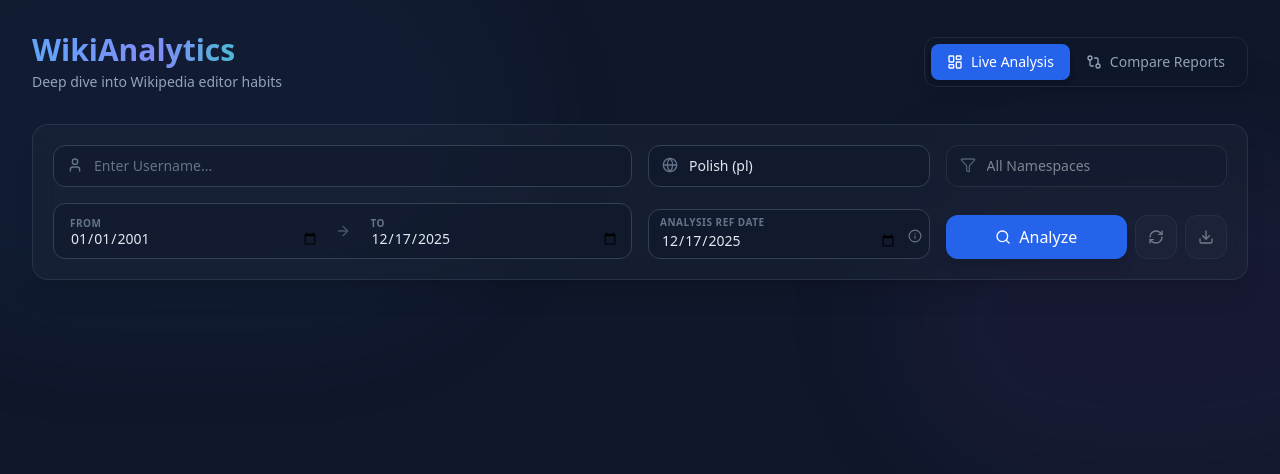
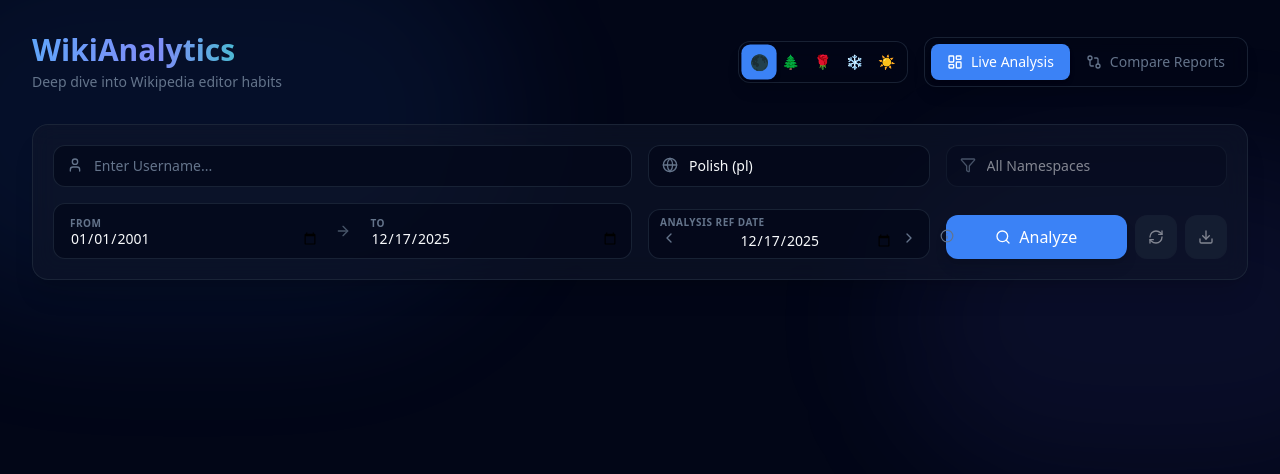
Before and after one commit to pufacz/wikianalytics, a React (Vite) app: page / in a window 1280 px wide. Shown: the top 474 px of the page. Built offline with nearby package versions, Linux system fonts and the light colour scheme.

Commit message:
feat: change date

```diff
--- a/App.tsx
+++ b/App.tsx
@@ -1,5 +1,5 @@
 import React, { useState, FormEvent, useMemo, useEffect } from 'react';
-import { Search, Globe, User, Clock, FileText, Calendar, AlertCircle, BarChart2, TrendingUp, Filter, Grid, List, RefreshCw, Info, CalendarDays, Download, LayoutDashboard, GitCompare, ArrowRight } from 'lucide-react';
+import { Search, Globe, User, Clock, FileText, Calendar, AlertCircle, BarChart2, TrendingUp, Filter, Grid, List, RefreshCw, Info, CalendarDays, Download, LayoutDashboard, GitCompare, ArrowRight, ChevronLeft, ChevronRight } from 'lucide-react';
 import { fetchWikiUser, fetchUserContributions, processStatistics } from './services/wikipedia';
 import { getNamespaceLabel, WikiContrib, WikiUser } from './types';
 import { NamespaceChart, HourlyActivityChart, WeeklyActivityChart, DayOfMonthChart, ActivityHeatmap, CurrentMonthDailyChart, WeekdayHourlyActivityChart } from './components/DashboardCharts';
@@ -21,10 +21,11 @@
 );
 
 export function App() {
-  const [activeTab, setActiveTab] = useState<'dashboard' | 'compare'>('dashboard');
-
   // Initialize state from URL
   const query = new URLSearchParams(window.location.search);
+
+  const [activeTab, setActiveTab] = useState<'dashboard' | 'compare'>('dashboard');
+  const [theme, setTheme] = useState(query.get('theme') || 'midnight');
 
   const [username, setUsername] = useState(query.get('user') || '');
   const [lang, setLang] = useState(query.get('lang') || 'pl');
@@ -144,6 +145,18 @@
     } finally {
       setLoading(false);
     }
+  };
+
+  const handlePrevDate = () => {
+    const d = new Date(analysisDate);
+    d.setDate(d.getDate() - 1);
+    setAnalysisDate(d.toISOString().split('T')[0]);
+  };
+
+  const handleNextDate = () => {
+    const d = new Date(analysisDate);
+    d.setDate(d.getDate() + 1);
+    setAnalysisDate(d.toISOString().split('T')[0]);
   };
 
   const handleSearch = (e: FormEvent) => {
@@ -446,11 +459,17 @@
   };
 
   return (
-    <div className="min-h-screen bg-[#0f172a] text-slate-200 selection:bg-blue-500/30 pb-20 font-sans">
+    <div className={`min-h-screen theme-${theme} bg-slate-900 text-slate-200 selection:bg-blue-500/30 pb-20 font-sans transition-colors duration-300`}>
       {/* Background ambient glow */}
       <div className="fixed inset-0 pointer-events-none overflow-hidden">
-        <div className="absolute -top-[10%] -left-[10%] w-[50%] h-[50%] bg-blue-500/5 rounded-full blur-3xl"></div>
-        <div className="absolute top-[20%] right-[-10%] w-[40%] h-[40%] bg-purple-500/5 rounded-full blur-3xl"></div>
+        <div
+          className="absolute -top-[10%] -left-[10%] w-[50%] h-[50%] rounded-full blur-3xl transition-colors duration-1000"
+          style={{ backgroundColor: 'var(--glow-primary)' }}
+        ></div>
+        <div
+          className="absolute top-[20%] right-[-10%] w-[40%] h-[40%] rounded-full blur-3xl transition-colors duration-1000"
+          style={{ backgroundColor: 'var(--glow-secondary)' }}
+        ></div>
       </div>
 
       <div className="max-w-7xl mx-auto p-4 md:p-8 relative z-10 space-y-6">
@@ -464,7 +483,28 @@
             <p className="text-slate-400 text-sm mt-1">Deep dive into Wikipedia editor habits</p>
           </div>
 
-          {/* Tab Switcher */}
+          {/* Theme & Tab Switcher */}
+          <div className="flex flex-col md:flex-row gap-4 items-end md:items-center">
+            {/* Theme Selector */}
+            <div className="flex bg-slate-900/50 backdrop-blur rounded-xl p-1 border border-slate-800 shadow-lg">
+              {[
+                { id: 'midnight', icon: '🌑', label: 'Midnight' },
+                { id: 'forest', icon: '🌲', label: 'Forest' },
+                { id: 'crimson', icon: '🌹', label: 'Crimson' },
+                { id: 'nord', icon: '❄️', label: 'Nord' },
+                { id: 'light', icon: '☀️', label: 'Light' }
+              ].map(t => (
+                <button
+                  key={t.id}
+                  onClick={() => setTheme(t.id)}
+                  title={t.label}
+                  className={`w-8 h-8 flex items-center justify-center rounded-lg transition-all ${theme === t.id ? 'bg-blue-600 text-white shadow-md scale-110' : 'text-slate-400 hover:text-slate-200 hover:bg-slate-800'}`}
+                >
+                  <span className="text-sm">{t.icon}</span>
+                </button>
+              ))}
+            </div>
+
             <div className="flex bg-slate-900/50 backdrop-blur rounded-xl p-1.5 border border-slate-800 shadow-lg">
               <button
                 onClick={() => setActiveTab('dashboard')}
@@ -486,6 +526,7 @@
                 <GitCompare className="w-4 h-4" />
                 Compare Reports
               </button>
+            </div>
           </div>
         </header>
 
@@ -581,15 +622,31 @@
                   </div>
 
                   {/* Reference Date */}
-                  <div className="md:col-span-3 relative">
-                    <span className="absolute left-3 top-1.5 text-[10px] text-slate-500 font-semibold uppercase tracking-wider">Analysis Ref Date</span>
+                  <div className="md:col-span-3 relative group">
+                    <span className="absolute left-3 top-1.5 text-[10px] text-slate-500 font-semibold uppercase tracking-wider z-10">Analysis Ref Date</span>
+                    <div className="flex items-center bg-slate-900/50 border border-slate-700 rounded-xl transition-all focus-within:ring-2 focus-within:ring-blue-500/50 focus-within:border-blue-500 overflow-hidden">
+                      <button
+                        type="button"
+                        onClick={handlePrevDate}
+                        className="pl-3 pr-1 py-1.5 text-slate-500 hover:text-blue-400 transition-colors mt-2"
+                      >
+                        <ChevronLeft className="w-4 h-4" />
+                      </button>
                       <input
                         type="date"
                         value={analysisDate}
                         onChange={(e) => setAnalysisDate(e.target.value)}
-                      className="w-full pl-3 pt-5 pb-1.5 pr-8 bg-slate-900/50 border border-slate-700 rounded-xl focus:ring-2 focus:ring-blue-500/50 focus:outline-none text-sm text-slate-200 transition-all"
+                        className="flex-grow pt-5 pb-1.5 px-1 bg-transparent border-none focus:ring-0 text-sm text-slate-200 transition-all text-center"
                       />
-                    <div className="absolute right-2 top-4">
+                      <button
+                        type="button"
+                        onClick={handleNextDate}
+                        className="pr-3 pl-1 py-1.5 text-slate-500 hover:text-blue-400 transition-colors mt-2"
+                      >
+                        <ChevronRight className="w-4 h-4" />
+                      </button>
+                    </div>
+                    <div className="absolute right-[-24px] top-4">
                       <InfoTooltip text="Simulation Date: Statistics and projections will be calculated as if today were this date." />
                     </div>
                   </div>
--- /dev/null
+++ b/index.css
@@ -0,0 +1,186 @@
+:root {
+    --bg-main: #0f172a;
+    --bg-card: rgba(30, 41, 59, 0.4);
+    --bg-input: rgba(15, 23, 42, 0.5);
+    --text-primary: #f1f5f9;
+    --text-secondary: #94a3b8;
+    --border-color: rgba(51, 65, 85, 0.5);
+    --accent-color: #3b82f6;
+    --accent-hover: #2563eb;
+    --glow-primary: rgba(59, 130, 246, 0.05);
+    --glow-secondary: rgba(168, 85, 247, 0.05);
+    --chart-grid: #334155;
+    --chart-tooltip-bg: #1e293b;
+    --chart-label: #94a3b8;
+}
+
+.theme-midnight {
+    --bg-main: #020617;
+    --bg-card: rgba(15, 23, 42, 0.6);
+    --bg-input: rgba(2, 6, 23, 0.6);
+    --text-primary: #f8fafc;
+    --text-secondary: #64748b;
+    --border-color: rgba(30, 41, 59, 0.8);
+    --accent-color: #3b82f6;
+    --accent-hover: #2563eb;
+    --glow-primary: rgba(59, 130, 246, 0.08);
+    --glow-secondary: rgba(99, 102, 241, 0.08);
+    --chart-grid: #1e293b;
+    --chart-tooltip-bg: #0f172a;
+    --chart-label: #475569;
+}
+
+.theme-forest {
+    --bg-main: #061e14;
+    --bg-card: rgba(6, 78, 59, 0.2);
+    --bg-input: rgba(6, 30, 20, 0.6);
+    --text-primary: #ecfdf5;
+    --text-secondary: #6ee7b7;
+    --border-color: rgba(5, 150, 105, 0.3);
+    --accent-color: #10b981;
+    --accent-hover: #059669;
+    --glow-primary: rgba(16, 185, 129, 0.08);
+    --glow-secondary: rgba(5, 150, 105, 0.08);
+    --chart-grid: rgba(5, 150, 105, 0.2);
+    --chart-tooltip-bg: #061e14;
+    --chart-label: #059669;
+}
+
+.theme-crimson {
+    --bg-main: #1c0a0a;
+    --bg-card: rgba(127, 29, 29, 0.15);
+    --bg-input: rgba(28, 10, 10, 0.6);
+    --text-primary: #fef2f2;
+    --text-secondary: #f87171;
+    --border-color: rgba(185, 28, 28, 0.3);
+    --accent-color: #ef4444;
+    --accent-hover: #dc2626;
+    --glow-primary: rgba(239, 68, 68, 0.08);
+    --glow-secondary: rgba(185, 28, 28, 0.08);
+    --chart-grid: rgba(185, 28, 28, 0.2);
+    --chart-tooltip-bg: #1c0a0a;
+    --chart-label: #b91c1c;
+}
+
+.theme-nord {
+    --bg-main: #2e3440;
+    --bg-card: rgba(59, 66, 82, 0.5);
+    --bg-input: rgba(46, 52, 64, 0.7);
+    --text-primary: #eceff4;
+    --text-secondary: #d8dee9;
+    --border-color: rgba(76, 86, 106, 0.6);
+    --accent-color: #88c0d0;
+    --accent-hover: #81a1c1;
+    --glow-primary: rgba(136, 192, 208, 0.08);
+    --glow-secondary: rgba(129, 161, 193, 0.08);
+    --chart-grid: #434c5e;
+    --chart-tooltip-bg: #3b4252;
+    --chart-label: #d8dee9;
+}
+
+.theme-light {
+    --bg-main: #f8fafc;
+    --bg-card: #ffffff;
+    --bg-input: #f1f5f9;
+    --text-primary: #0f172a;
+    --text-secondary: #475569;
+    --border-color: #e2e8f0;
+    --accent-color: #3b82f6;
+    --accent-hover: #2563eb;
+    --glow-primary: rgba(59, 130, 246, 0.04);
+    --glow-secondary: rgba(147, 197, 253, 0.04);
+    --chart-grid: #e2e8f0;
+    --chart-tooltip-bg: #ffffff;
+    --chart-label: #64748b;
+}
+
+body {
+    font-family: 'Inter', sans-serif;
+    background-color: var(--bg-main);
+    color: var(--text-primary);
+    transition: background-color 0.3s ease, color 0.3s ease;
+}
+
+/* Override Tailwind utilities to use variables */
+.bg-slate-900 {
+    background-color: var(--bg-main) !important;
+}
+
+.bg-slate-800\/40,
+.bg-slate-800\/50 {
+    background-color: var(--bg-card) !important;
+}
+
+.bg-slate-900\/50,
+.bg-slate-900\/60 {
+    background-color: var(--bg-input) !important;
+}
+
+.text-slate-200,
+.text-slate-300 {
+    color: var(--text-primary) !important;
+}
+
+.text-slate-400,
+.text-slate-500 {
+    color: var(--text-secondary) !important;
+}
+
+.border-slate-700\/50,
+.border-slate-700\/60,
+.border-slate-800,
+.border-slate-700,
+.border-slate-600 {
+    border-color: var(--border-color) !important;
+}
+
+.bg-blue-600 {
+    background-color: var(--accent-color) !important;
+}
+
+.hover\:bg-blue-700:hover {
+    background-color: var(--accent-hover) !important;
+}
+
+.from-slate-800 {
+    --tw-gradient-from: var(--bg-card) !important;
+}
+
+.to-slate-900 {
+    --tw-gradient-to: var(--bg-main) !important;
+}
+
+/* Custom scrollbar */
+::-webkit-scrollbar {
+    width: 8px;
+    height: 8px;
+}
+
+::-webkit-scrollbar-track {
+    background: var(--bg-main);
+}
+
+::-webkit-scrollbar-thumb {
+    background: var(--border-color);
+    border-radius: 4px;
+}
+
+::-webkit-scrollbar-thumb:hover {
+    background: var(--text-secondary);
+}
+
+.animate-fade-in {
+    animation: fadeIn 0.5s ease-out forwards;
+}
+
+@keyframes fadeIn {
+    from {
+        opacity: 0;
+        transform: translateY(10px);
+    }
+
+    to {
+        opacity: 1;
+        transform: translateY(0);
+    }
+}
```
Also changed, not shown: components/DashboardCharts.tsx (+36 -35 lines), 1 other file (tests, documents, lock files or other folders). Lines whose indentation alone changed are shown as unchanged.
